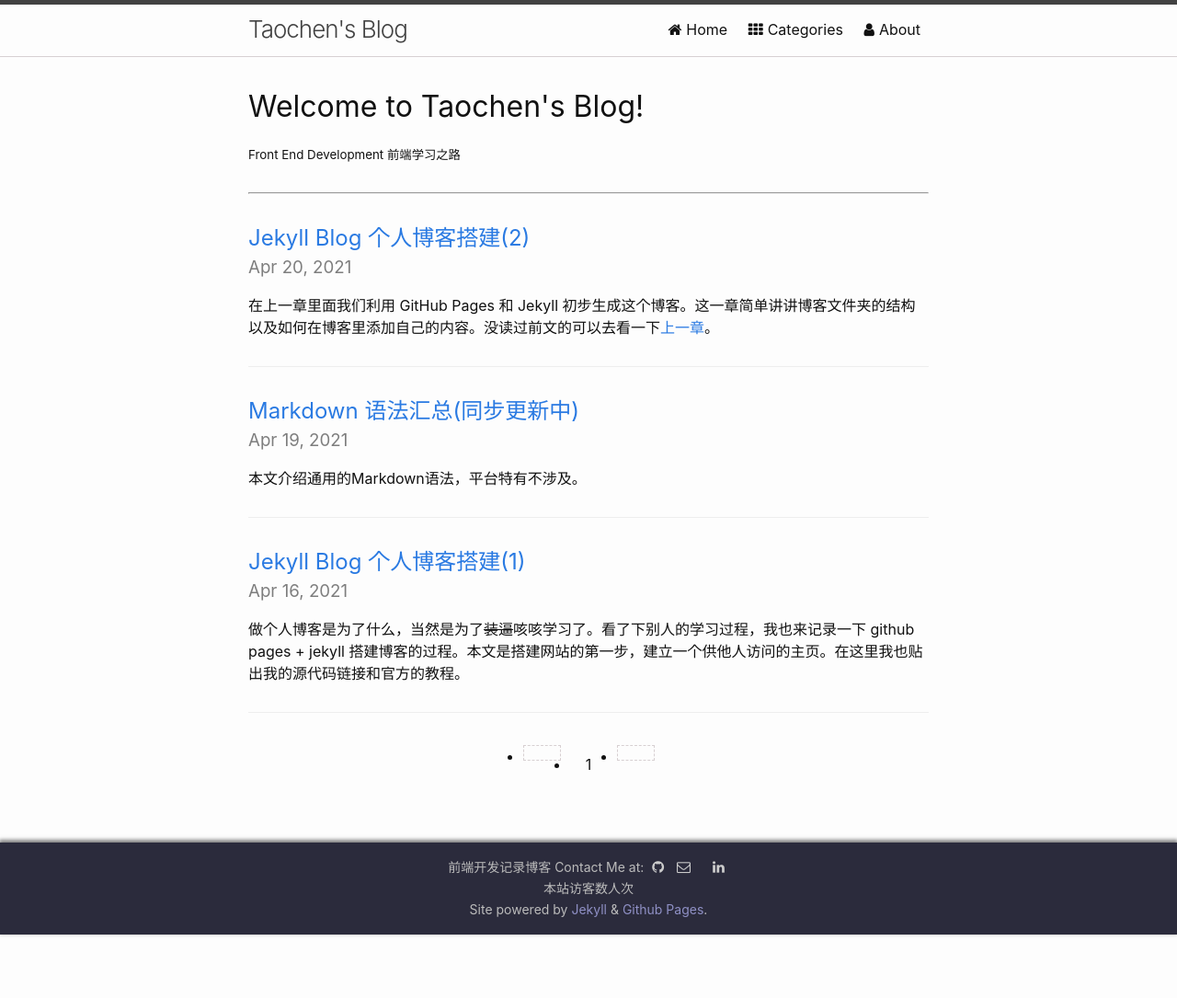
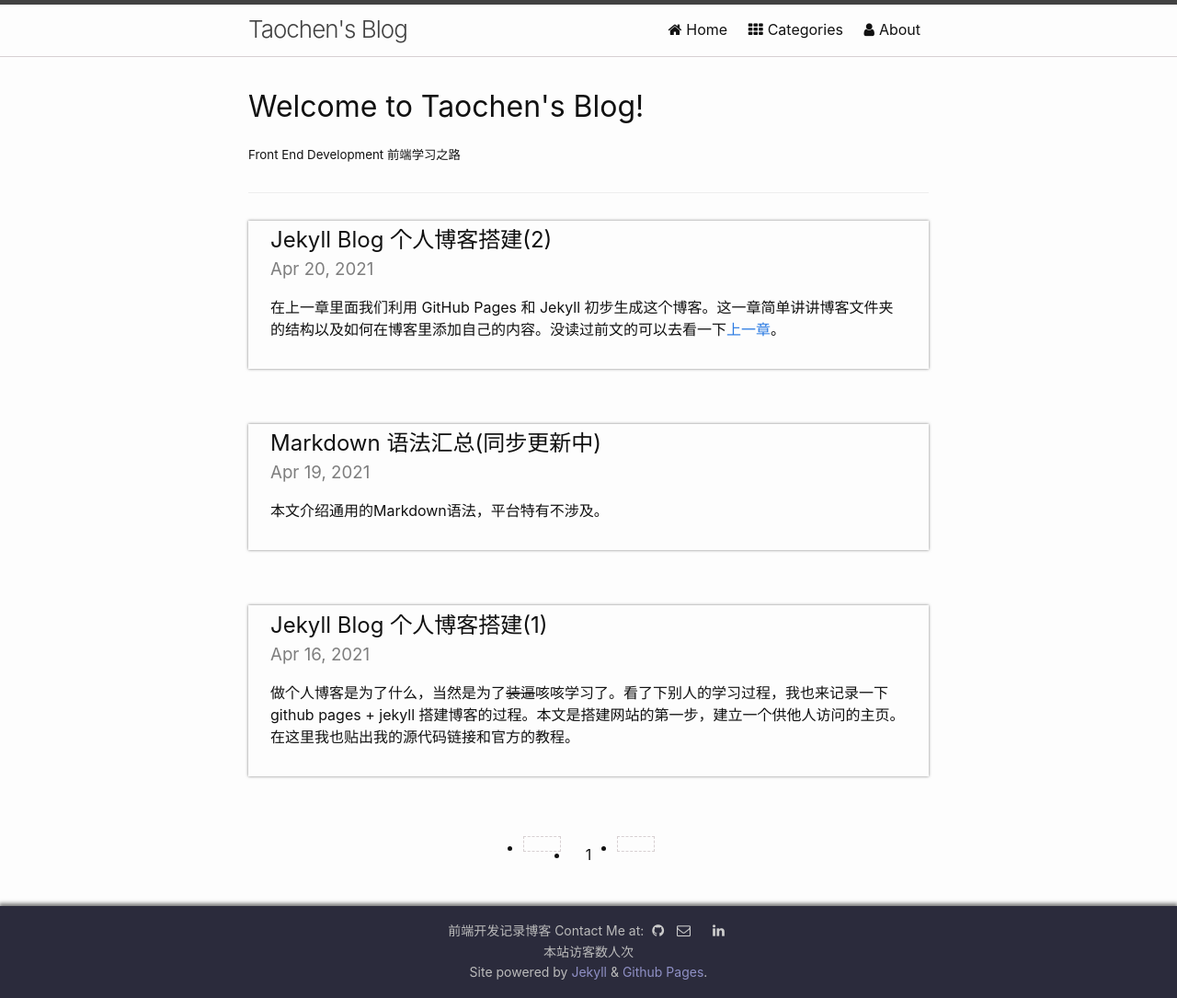
Before and after one commit to ThomasMental/ThomasMental.github.io, a Jekyll site: the page built from index.html, in a window 1280 px wide. Shown: the whole page at 92% size. Built offline with Jekyll 4.4.1, drawn with Linux system fonts in a browser that asks for light colours; the list of posts is cut into pages by our own code; comment, search, counter and statistics services are not loaded; a style sheet for code colours, icons or effects is not loaded; before the commit the page ends 1016 px from its top, so only the background shows below that.

Commit message:
add border

```diff
--- a/_sass/minima/_base.scss
+++ b/_sass/minima/_base.scss
@@ -55,6 +55,7 @@ hr {
  * `main` element
  */
 main {
+  padding-top: $spacing-unit;
   display: block; /* Default value of `display` of `main` element is 'inline' in IE 11. */
 }
 
--- a/_sass/minima/_header.scss
+++ b/_sass/minima/_header.scss
@@ -67,5 +67,15 @@
     border: none;
     background-color: inherit;
 
+    .page-link {
+      display: inline;
+      padding: 0;
+
+      &:not(:last-child) {
+        margin-right: 20px;
+      }
+      margin-left: auto;
+    }
+
   }
 }
--- a/_sass/minima/_page.scss
+++ b/_sass/minima/_page.scss
@@ -4,7 +4,6 @@
 
 .page-clearfix {
   display: block;
-  padding: $spacing-unit 0;
   flex: 1 0 auto;
 
   .label {
@@ -26,14 +25,6 @@
     color: #7e7e7e;
   }
 
-  .page-heading {
-    @include relative-font-size(2);
-  }
-
-  .post-list-heading {
-    @include relative-font-size(1.75);
-  }
-
   ul.category {
     margin-left: 0;
     list-style: none;
@@ -51,22 +42,37 @@
 
   .post-meta {
     font-size: $small-font-size;
-    color: $brand-color;
   }
 
   .post-link {
     display: block;
+    color: $text-color;
     @include relative-font-size(1.5);
   }
 
   .post-list {
     list-style: none;
     margin-left: 0;
-    hr {
-      border: 0;
-      border-top: 1px solid #eee;
-
+    border-radius: 2px;
+    li {
+      padding: 0.2em 1.5em 1em 1.5em;
+      box-shadow: 0 0 3px #7e7e7e;
+      margin-bottom: $spacing-unit * 2;
     }
   }
 
+  hr {
+    border: 0;
+    border-top: 1px solid #eee;
+    margin: $spacing-unit 0;
+  }
+
+  .page-heading {
+    @include relative-font-size(2);
+  }
+
+  .post-list-heading {
+    @include relative-font-size(1.75);
+  }
+
 }
--- a/index.html
+++ b/index.html
@@ -32,7 +32,6 @@ layout: default
                         <time>{{ post.date | date: date_format }}</time>
                     </h3>
                     {{ post.excerpt }}
-                    <hr>
                 </li>
             {%- endfor -%}
             </ul>
```
